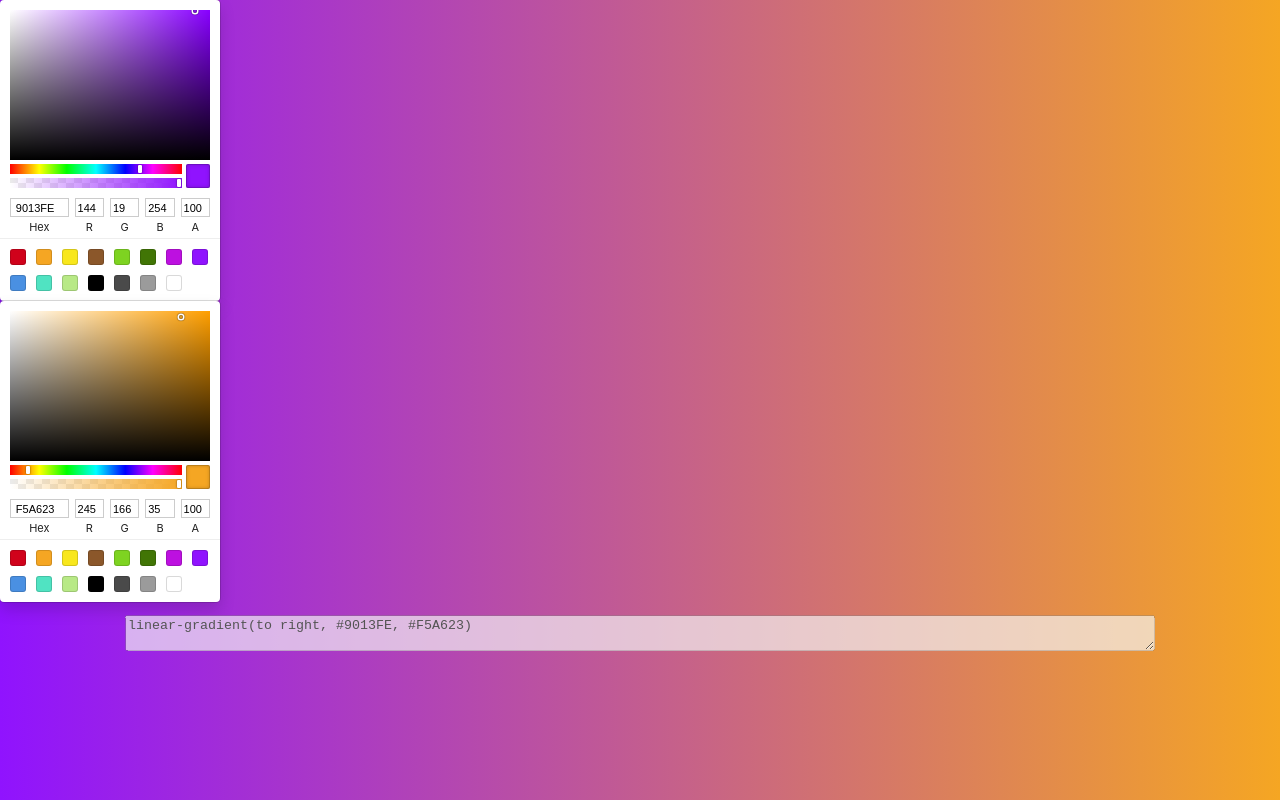
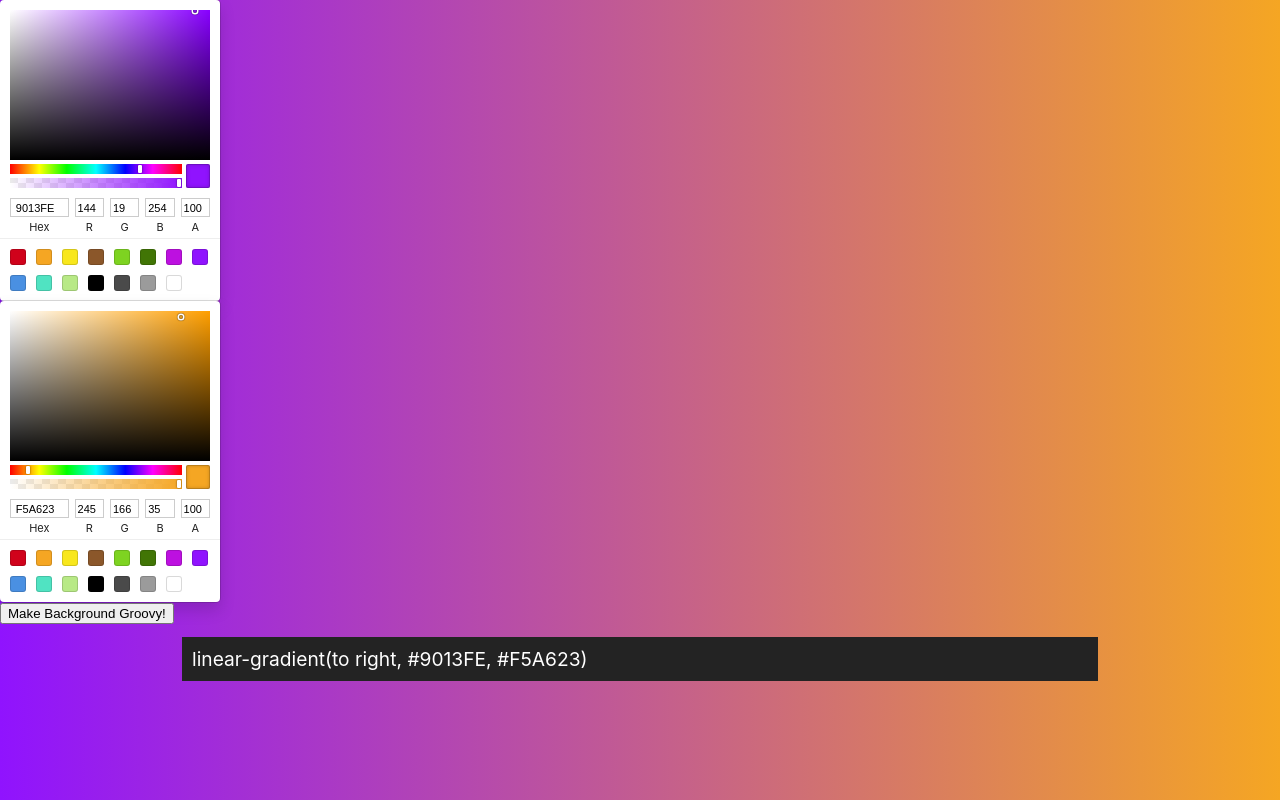
Before and after one commit to dev-rahul-majumdar/gradientmaker, a React (Create React App) app: page / in a window 1280 px wide. Built offline with nearby package versions, Linux system fonts and the light colour scheme.

Commit message:
Added randomizaer btn and code.

```diff
--- a/src/App.js
+++ b/src/App.js
@@ -3,6 +3,7 @@ import './App.css';
 import ColorPicker from './ColorPicker';
 import BackGround from './Background';
 import TextArea from './TextArea';
+import Groovy from './Groovy';
 
 class App extends Component{
 	constructor(){
@@ -10,8 +11,34 @@ class App extends Component{
 		this.state = {
 			bg1 : '#9013FE',
 			bg2 : '#F5A623',
+			animate: false
 		}
 		this.state.txt = `linear-gradient(to right, ${this.state.bg1}, ${this.state.bg2})`;
+	}
+	randomizer = (e) => {
+		if(this.animate){
+			this._startAnimation();
+		}
+		else{
+			const c1 = this._getRandomColor();
+			const c2 = this._getRandomColor();
+			this.setState({
+				bg1: c1,
+				bg2: c2
+			});
+			this._startAnimation();
+		}
+		this.animate = !this.animate;
+	}
+	_stopAnimation = () =>{
+		clearInterval(this.timer);
+	}
+	_startAnimation = () =>{
+		clearInterval(this.timer);
+		this.timer = setInterval(this.randomizer, 500);
+	}
+	_getRandomColor(){
+		return `#${Math.floor(Math.random()*16777215).toString(16)}`;
 	}
 	onChange1 = (color, e) =>{
 		this.setState({bg1:color.hex});
@@ -31,6 +58,8 @@ class App extends Component{
 				<BackGround txt={this.state.txt} bg1={this.state.bg1} bg2={this.state.bg2}>
 					<ColorPicker bg={this.state.bg1} onChange={this.onChange1}/>
 					<ColorPicker bg={this.state.bg2} onChange={this.onChange2}/>
+					<Groovy onClick={this.randomizer}/>
+					<span>{this.state.randomC1}</span>
 					<TextArea txt={this.state.txt}/>
 				</BackGround>
 			</div>
--- /dev/null
+++ b/src/Groovy.js
@@ -0,0 +1,11 @@
+import React from 'react';
+
+const Groovy = ({onClick}) => {
+    return (
+        <div>
+            <button onClick={onClick}>Make Background Groovy!</button>
+        </div>
+    )
+}
+
+export default Groovy;
--- a/src/TextArea.css
+++ b/src/TextArea.css
@@ -1,5 +1,9 @@
 .showoutput{
     display: block;
     margin: 1% auto 1% auto;
-    width: 80%;
+    width: 70%;
+    padding: 10px;
+    color: #fff;
+    font-size: 1.2rem;
+    background: #232323;
 }
--- a/src/TextArea.js
+++ b/src/TextArea.js
@@ -3,7 +3,7 @@ import './TextArea.css';
 
 const TextArea = ({txt}) => {
     return (
-        <textarea className="showoutput" disabled='disabled' value={txt}></textarea>
+        <div className="showoutput">{txt}</div>
     )
 }
 
```
